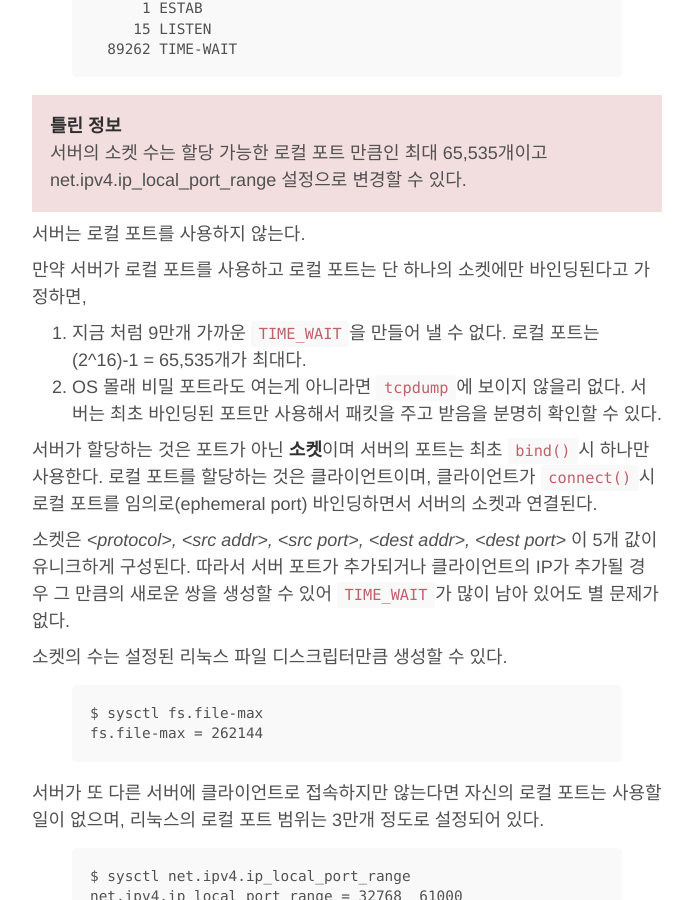
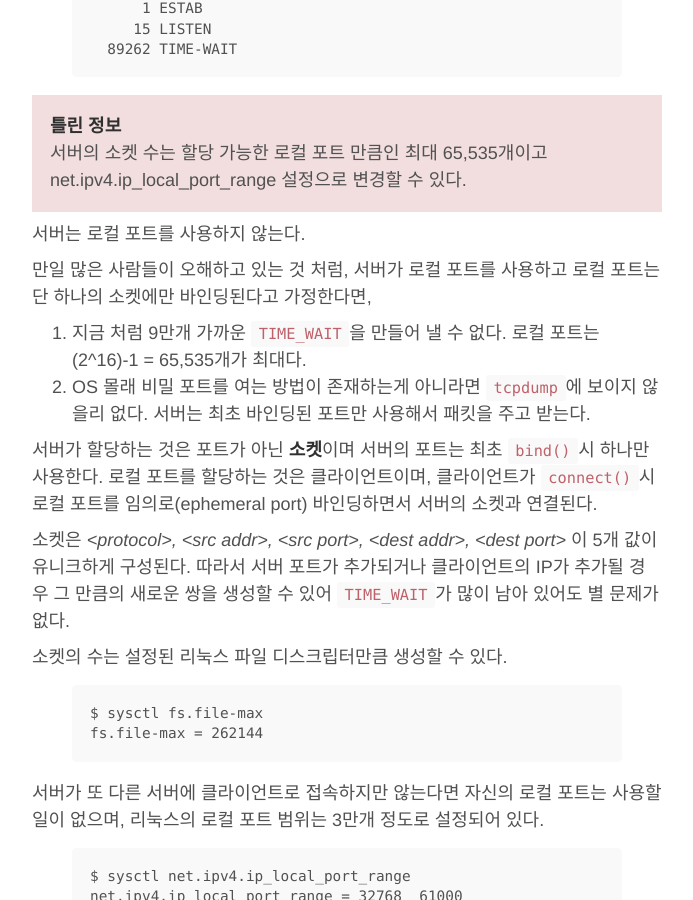
Before and after one commit to Umaigenomu/likejazz.github.io, a Jekyll site: the page built from _posts/2015-06-10-time-wait.md, in a window 1280 px wide and 900 px high, scrolled down 11395 px. Shown: the whole window, without its empty margins (293-986 px from the left). Built offline with Jekyll 4.4.1, drawn with Linux system fonts in a browser that asks for light colours; some of the changed text lies outside the part shown.

Commit message:
Publishing

```diff
--- a/_posts/2015-06-10-time-wait.md
+++ b/_posts/2015-06-10-time-wait.md
@@ -253,7 +253,7 @@
 ERROR: Address already in use
 {% endhighlight %}
 
-만약 즉시 재시작이 필요하다면 `setsockopt()`의 `SO_REUSEADDR` 옵션을 적용하면 `bind()` 단계에서 커널이 가져간 처리 권한을 다시 돌려받으며 즉시 재시작 가능하다.
+만일 즉시 재시작이 필요하다면 `setsockopt()`의 `SO_REUSEADDR` 옵션을 적용하면 `bind()` 단계에서 커널이 가져간 처리 권한을 다시 돌려받으며 즉시 재시작 가능하다.
 
 {% highlight c %}
 setsockopt(listenfd, SOL_SOCKET, SO_REUSEADDR, &yes, sizeof(yes));
@@ -362,10 +362,10 @@
 
 서버는 로컬 포트를 사용하지 않는다.
 
-만약 서버가 로컬 포트를 사용하고 로컬 포트는 단 하나의 소켓에만 바인딩된다고 가정하면,
+만일 많은 사람들이 오해하고 있는 것 처럼, 서버가 로컬 포트를 사용하고 로컬 포트는 단 하나의 소켓에만 바인딩된다고 가정한다면,
 
 1. 지금 처럼 9만개 가까운 `TIME_WAIT`을 만들어 낼 수 없다. 로컬 포트는 (2^16)-1 = 65,535개가 최대다.
-1. OS 몰래 비밀 포트라도 여는게 아니라면 `tcpdump`에 보이지 않을리 없다. 서버는 최초 바인딩된 포트만 사용해서 패킷을 주고 받음을 분명히 확인할 수 있다.
+1. OS 몰래 비밀 포트를 여는 방법이 존재하는게 아니라면 `tcpdump`에 보이지 않을리 없다. 서버는 최초 바인딩된 포트만 사용해서 패킷을 주고 받는다.
 
 서버가 할당하는 것은 포트가 아닌 **소켓**이며 서버의 포트는 최초 `bind()`시 하나만 사용한다. 로컬 포트를 할당하는 것은 클라이언트이며, 클라이언트가 `connect()`시 로컬 포트를 임의로(ephemeral port) 바인딩하면서 서버의 소켓과 연결된다.
 
```
